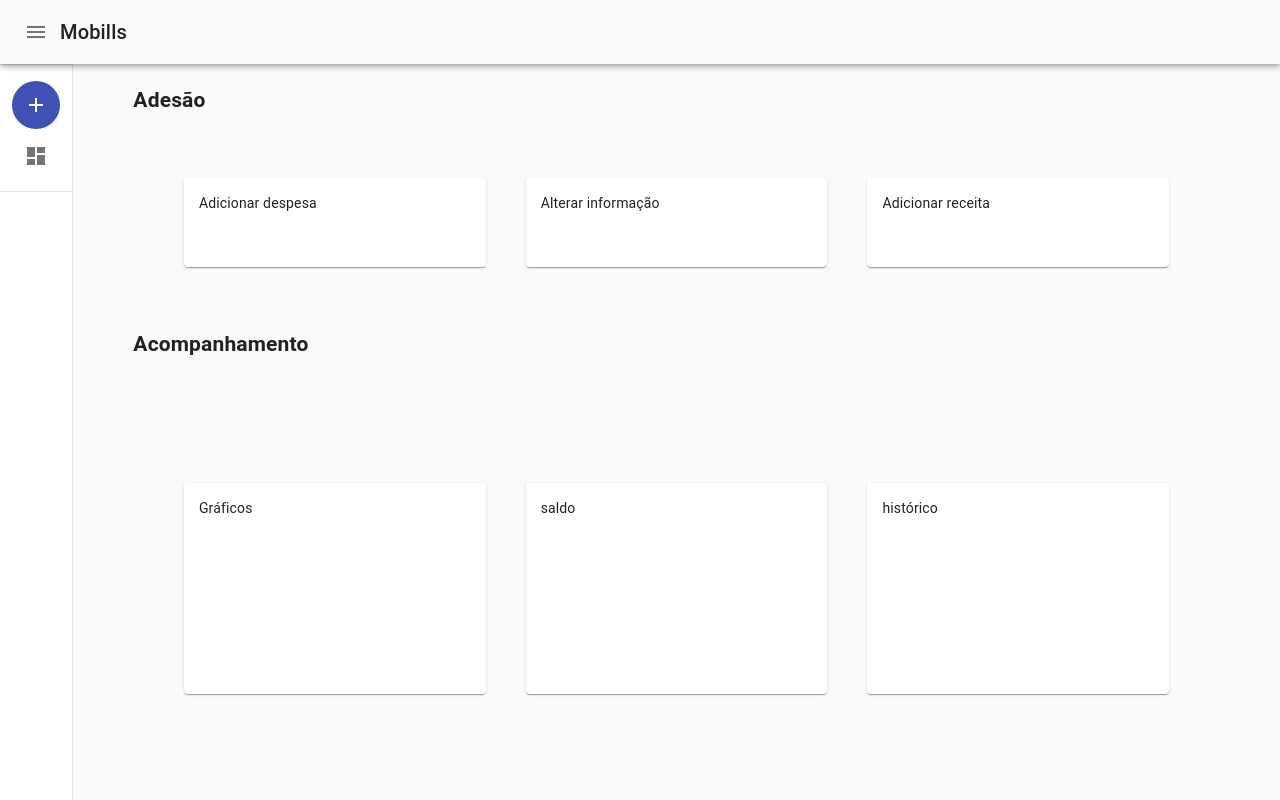
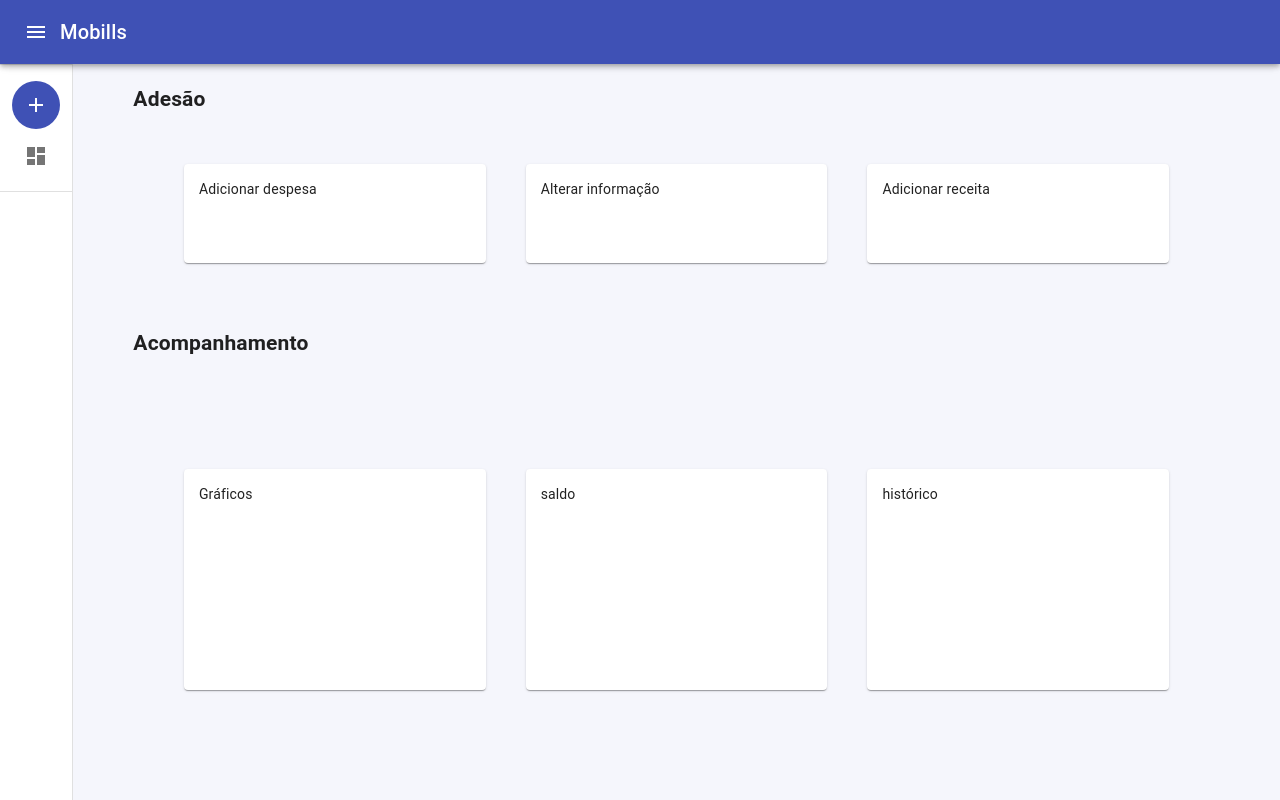
Before and after one commit to dyegoaurelio/mobills-crud, a React (Create React App) app: page / in a window 1280 px wide. Built offline with nearby package versions, Linux system fonts and the light colour scheme.

Commit message:
custom theme added and slyte tweak

```diff
--- a/src/components/fixed/header.jsx
+++ b/src/components/fixed/header.jsx
@@ -71,11 +71,12 @@ export default function Header ({ drawer, secondaryListItems }) {
             aria-label="open drawer"
             onClick={toggleDrawerOpen}
             edge="start"
+            color="inherit"
           >
             <MenuIcon />
           </IconButton>
             : null }
-          <Typography variant="h6" noWrap color="textPrimary">
+          <Typography variant="h6" noWrap>
             Mobills
           </Typography>
         </Toolbar>
--- a/src/components/fixed/headerStyles.js
+++ b/src/components/fixed/headerStyles.js
@@ -21,7 +21,6 @@ export const AppBar = withTheme(styled(appBar)`
         easing: theme.transitions.easing.sharp,
         duration: theme.transitions.duration.leavingScreen
       })};
-    background-color: ${({ theme }) => theme.palette.background.default};
     ${({ open, theme }) =>
       open &&
       ` {
--- a/src/index.js
+++ b/src/index.js
@@ -6,12 +6,24 @@ import { createStore } from 'redux'
 import { Provider } from 'react-redux'
 import { allReducers } from './util/reducers.js'
 
+import { createMuiTheme, ThemeProvider } from '@material-ui/core/styles'
+
+const theme = createMuiTheme({
+  palette: {
+    background: {
+      default: '#F5F6FC'
+    }
+  }
+})
+
 const store = createStore(allReducers)
 
 ReactDOM.render(
   <>
     <Provider store={store}>
-      <App />
+      <ThemeProvider theme={theme} >
+        <App />
+      </ThemeProvider>
     </Provider>
   </>,
   document.getElementById('root')
--- a/src/styles.js
+++ b/src/styles.js
@@ -24,7 +24,8 @@ display: grid;
 grid-template: auto 1fr / 1fr ;
 
 h1, h2 {
-    margin-left: 5%;
+    margin: 2vh 0 0 5%;
+    padding:0;
     grid-area: 1 / 1 / 2 / 2;
 }
 
```
